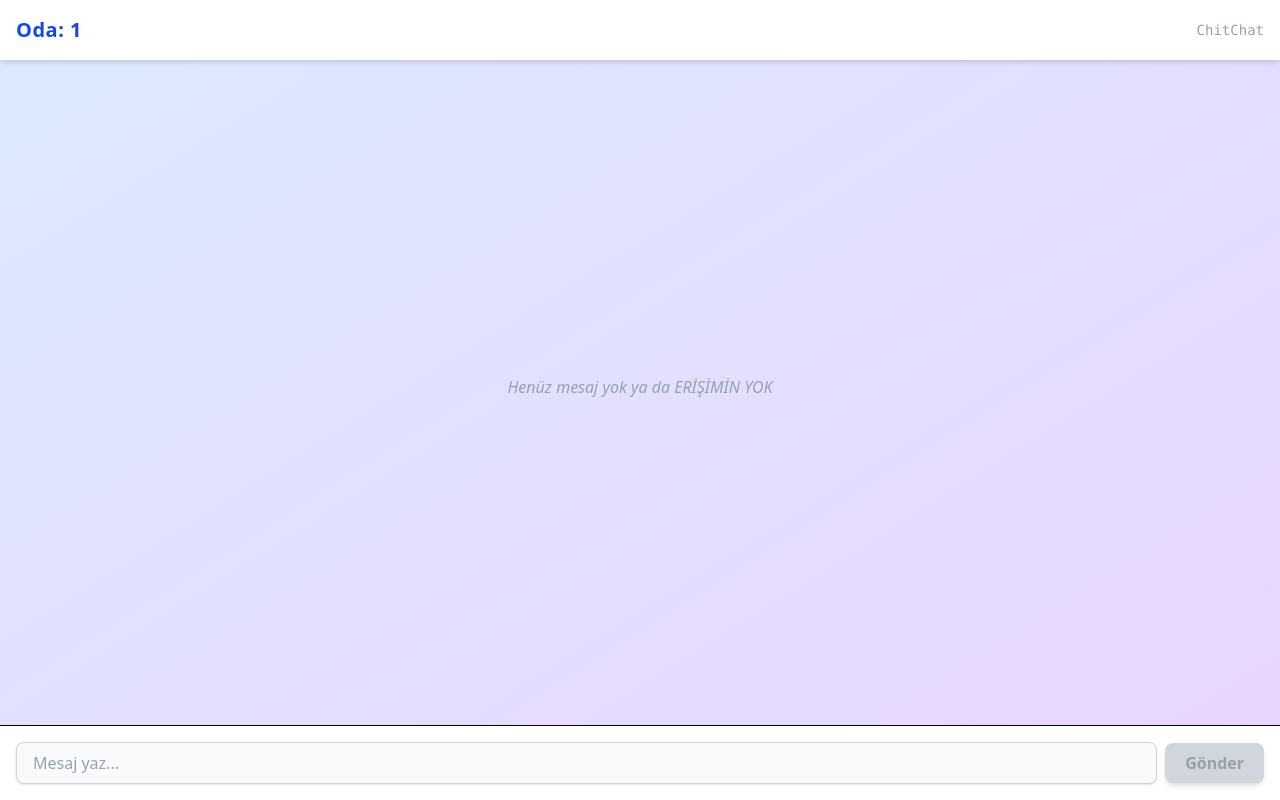
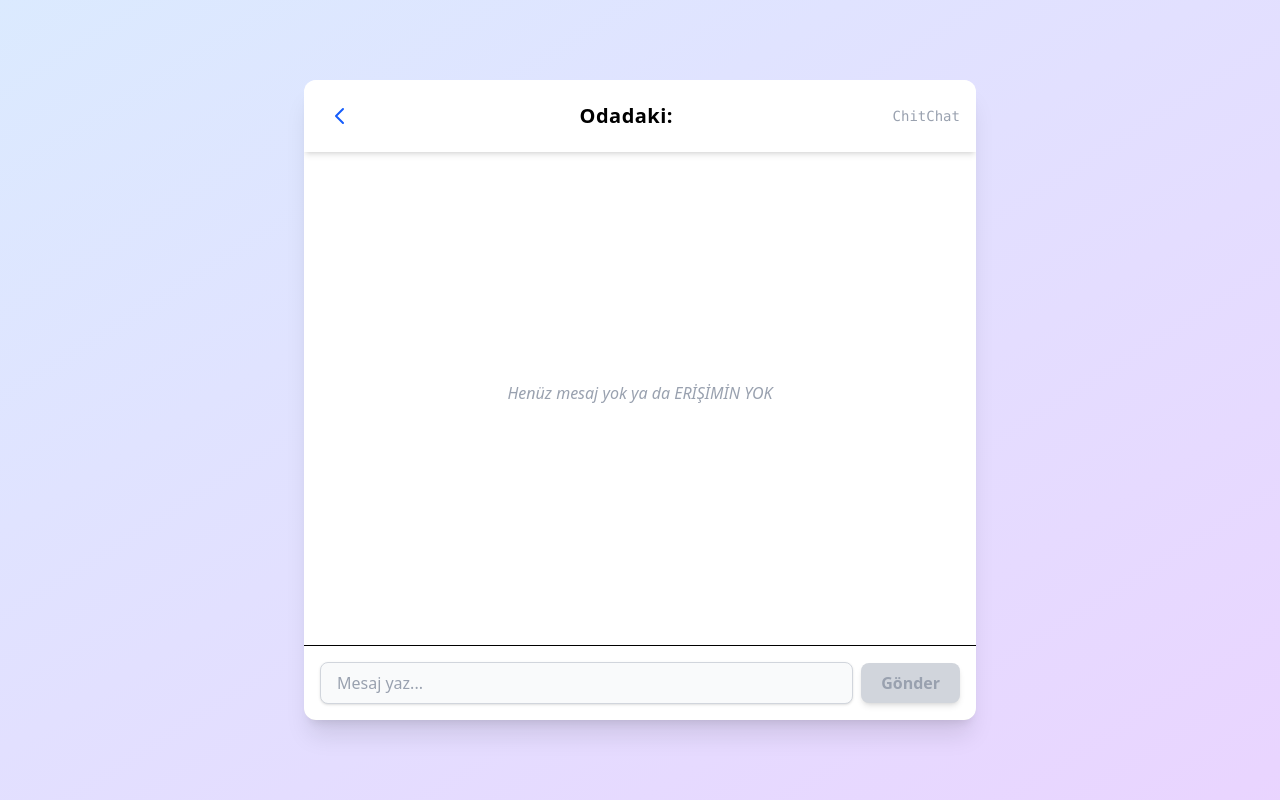
Before and after one commit to ismailcolakk13/ChitChat, a React (Vite) app: page /chat/1 in a window 1280 px wide. Built offline with nearby package versions, Linux system fonts and the light colour scheme.

Commit message:
api url ve stil güncellemeleri

```diff
--- a/package.json
+++ b/package.json
@@ -12,6 +12,8 @@
   "dependencies": {
     "@tailwindcss/vite": "^4.0.15",
     "axios": "^1.8.4",
+    "dotenv": "^16.5.0",
+    "framer-motion": "^12.16.0",
     "fs": "^0.0.1-security",
     "jwt-decode": "^4.0.0",
     "react": "^19.0.0",
--- a/src/App.jsx
+++ b/src/App.jsx
@@ -1,5 +1,6 @@
 import { useContext } from "react";
-import { Route, Routes } from "react-router-dom";
+import { Route, Routes, useLocation } from "react-router-dom";
+import { AnimatePresence, motion } from "framer-motion";
 import ChatRoom from "./components/ChatRoom";
 import Dashboard from "./components/Dashboard";
 import Login from "./components/Login";
@@ -9,16 +10,21 @@ import { UserContext } from "./context/UserContext";
 
 function App() {
   const { user } = useContext(UserContext);
+  const location = useLocation();
 
   return (
-    <Routes>
-      <Route path="/" element={user ? <Dashboard/> : <Login/>}/>
-      <Route path="/login" element={<Login />} />
-      <Route path="/register" element={<Register />} />
-      <Route path="/dashboard" element={<Dashboard />} />
-      <Route path="/chat/:roomId" element={<ChatRoom />} />
-      <Route path="*" element={<NotFound />} />
-    </Routes>
+    <div className="bg-gradient-to-br from-blue-100 to-purple-200">
+    <AnimatePresence mode="wait">
+      <Routes location={location} key={location.pathname}>
+        <Route path="/" element={user ? <Dashboard /> : <Login />} />
+        <Route path="/login" element={<Login />} />
+        <Route path="/register" element={<Register />} />
+        <Route path="/dashboard" element={<motion.div initial={{ opacity: 0, y: 40 }} animate={{ opacity: 1, y: 0 }} exit={{ opacity: 0, y: -40 }} transition={{ duration: 0.4, type: 'spring' }}><Dashboard /></motion.div>} />
+        <Route path="/chat/:roomId" element={<motion.div initial={{ opacity: 0, y: 40 }} animate={{ opacity: 1, y: 0 }} exit={{ opacity: 0, y: -40 }} transition={{ duration: 0.4, type: 'spring' }}><ChatRoom /></motion.div>} />
+        <Route path="*" element={<NotFound />} />
+      </Routes>
+    </AnimatePresence>
+    </div>
   );
 }
 
--- a/src/components/ChatRoom.jsx
+++ b/src/components/ChatRoom.jsx
@@ -1,5 +1,5 @@
 import { useContext, useEffect, useRef, useState } from "react";
-import { useParams } from "react-router-dom";
+import { useParams, useNavigate, useLocation } from "react-router-dom";
 import SockJS from "sockjs-client";
 import { over } from "stompjs";
 import { UserContext } from "../context/UserContext";
@@ -8,6 +8,9 @@ import api from "../services/api";
 function ChatRoom() {
   const { roomId } = useParams();
   const { user, token } = useContext(UserContext);
+  const navigate = useNavigate();
+  const location = useLocation();
+  const state = location.state;
 
   const [messages, setMessages] = useState([]);
   const [inputText, setInputText] = useState("");
@@ -31,7 +34,7 @@ function ChatRoom() {
     const stomp = over(socket);
     stompClient.current = stomp;
 
-    console.log(token);
+    console.log(state);
 
     stomp.connect(
       {
@@ -87,15 +90,37 @@ function ChatRoom() {
   };
 
   return (
-    <div className="flex flex-col h-dvh bg-gradient-to-br from-blue-100 to-purple-200">
-      <header className="p-4 bg-white shadow-md flex items-center justify-between">
+    <div className="min-h-screen flex items-center justify-center p-4">
+      <div className="bg-white shadow-xl rounded-xl w-full max-w-2xl flex flex-col h-[80vh] overflow-hidden md:h-[80vh] md:my-0 my-0 md:rounded-xl rounded-none md:max-w-2xl max-w-full min-h-[100dvh] md:min-h-0">
+        <header className="p-4 bg-white shadow-md flex items-center justify-between rounded-t-xl z-10">
+          <button
+            onClick={() => navigate("/dashboard")}
+            className="p-2 rounded-full hover:bg-blue-100 transition-colors focus:outline-none focus:ring-2 focus:ring-blue-400"
+            title="Dashboard'a dön"
+          >
+            {/* Sol ok ikonu (Heroicons veya SVG) */}
+            <svg
+              xmlns="http://www.w3.org/2000/svg"
+              className="h-6 w-6 text-blue-600"
+              fill="none"
+              viewBox="0 0 24 24"
+              stroke="currentColor"
+            >
+              <path
+                strokeLinecap="round"
+                strokeLinejoin="round"
+                strokeWidth={2}
+                d="M15 19l-7-7 7-7"
+              />
+            </svg>
+          </button>
           <h2 className="text-xl font-bold text-blue-700 tracking-wide">
-          Oda: {roomId}
+            <span className="text-black">Odadaki:</span> {state?.guest?.username}
           </h2>
           <span className="text-sm text-gray-400 font-mono">ChitChat</span>
         </header>
 
-      <div className="flex-1 overflow-y-auto p-4 space-y-3 flex flex-col">
+        <div className="flex-1 overflow-y-auto p-4 space-y-3 flex flex-col relative z-0">
           {messages.length === 0 && (
             <div className="flex flex-1 items-center justify-center text-gray-400 italic select-none">
               Henüz mesaj yok ya da ERİŞİMİN YOK
@@ -112,8 +137,7 @@ function ChatRoom() {
                   className={`px-4 py-2 rounded-2xl max-w-xs break-words shadow-md text-base font-medium transition-all \
                     ${isOwn
                       ? "bg-gradient-to-r from-blue-500 to-blue-400 text-white border border-blue-300"
-                    : "bg-white text-gray-800 border border-gray-200"}
-                `}
+                      : "bg-white text-gray-800 border border-gray-200"}`}
                   style={{ wordBreak: "break-word" }}
                 >
                   {msg.text}
@@ -124,7 +148,7 @@ function ChatRoom() {
           <div ref={messagesEndRef} />
         </div>
 
-      <div className="p-4 bg-white border-t flex items-center space-x-2 shadow-md">
+        <div className="p-4 bg-white border-t flex items-center space-x-2 shadow-md rounded-b-xl">
           <input
             type="text"
             className="flex-1 px-4 py-2 border border-gray-300 rounded-lg focus:outline-none focus:ring-2 focus:ring-blue-400 bg-gray-50 text-gray-800 placeholder-gray-400 shadow-sm"
@@ -145,6 +169,7 @@ function ChatRoom() {
           </button>
         </div>
       </div>
+    </div>
   );
 }
 
--- a/src/components/Dashboard.jsx
+++ b/src/components/Dashboard.jsx
@@ -43,12 +43,12 @@ function Dashboard() {
     navigate("/login");
   };
 
-  const goToRoom = (roomId) => {
-    navigate(`/chat/${roomId}`);
+  const goToRoom = (roomId,guest) => {
+    navigate(`/chat/${roomId}` , {state:{guest:guest}});
   };
 
   return (
-    <div className="min-h-screen flex items-center justify-center bg-gradient-to-br from-blue-100 to-purple-200 p-4">
+    <div className="min-h-screen flex items-center justify-center p-4">
       <div className="bg-white shadow-xl rounded-xl p-8 w-full max-w-md">
         <h2 className="text-2xl font-bold text-gray-800 mb-2 text-center">
           Hoşgeldin,{" "}
@@ -77,11 +77,11 @@ function Dashboard() {
             {rooms.map((room) => (
               <li key={room.roomId}>
                 <button
-                  onClick={() => goToRoom(room.roomId)}
+                  onClick={() => goToRoom(room.roomId,room.users.find((u)=>u.username !== user.username))}
                   className="w-full text-left px-4 py-2 bg-gray-100 rounded-lg hover:bg-blue-100 transition border border-gray-200 shadow-sm font-medium text-gray-700"
                 >
                   <span className="font-semibold text-blue-600">
-                    {room.users.map((user)=> (<span> {user.username} </span>))}
+                    {room.users.map((user)=> (<span key={user.username}> {user.username} </span>))}
                   </span>
                   odası
                 </button>
--- a/src/components/NotFound.jsx
+++ b/src/components/NotFound.jsx
@@ -2,7 +2,7 @@ import { Link } from "react-router-dom";
 
 function NotFound() {
   return (
-    <div className="min-h-screen flex flex-col items-center justify-center bg-gradient-to-br from-blue-100 to-purple-200">
+    <div className="min-h-screen flex flex-col items-center justify-center">
       <h1 className="text-6xl font-bold text-blue-600 mb-4">404</h1>
       <h2 className="text-2xl font-semibold text-gray-700 mb-2">Sayfa Bulunamadı</h2>
       <p className="text-gray-500 mb-6">Aradığınız sayfa mevcut değil veya taşınmış olabilir.</p>
--- a/src/components/Register.jsx
+++ b/src/components/Register.jsx
@@ -1,4 +1,6 @@
+import { useState } from "react";
 import { useNavigate } from "react-router-dom";
+import { motion } from "framer-motion";
 
 function Register() {
   const navigate = useNavigate();
@@ -11,7 +13,7 @@ function Register() {
   const handleSubmit = async (e) => {
     e.preventDefault();
     try {
-      await registerUser(username,password,age,role);
+      await registerUser(username, password, age, role);
       navigate("/login");
     } catch (err) {
       console.error(err);
@@ -20,31 +22,59 @@ function Register() {
   };
 
   return (
-    <form onSubmit={handleSubmit}>
-      <h2>Aramıza Katıl!</h2>
+    <div className="min-h-screen flex items-center justify-center p-4">
+      <div className="bg-white shadow-xl rounded-xl p-8 w-full max-w-sm flex flex-col gap-4">
+        <motion.form
+          initial={{ opacity: 0, y: 40 }}
+          animate={{ opacity: 1, y: 0 }}
+          exit={{ opacity: 0, y: -40 }}
+          transition={{ duration: 0.4, type: "spring" }}
+          onSubmit={handleSubmit}
+          className="flex flex-col gap-4"
+        >
+          <h2 className="text-2xl font-bold text-blue-700 mb-2 text-center">
+            Aramıza Katıl!
+          </h2>
           <input
             value={username}
             onChange={(e) => setUsername(e.target.value)}
             placeholder="Kullanıcı adı"
+            className="px-4 py-2 border border-gray-300 rounded-lg focus:outline-none focus:ring-2 focus:ring-blue-400 bg-gray-50 text-gray-800 placeholder-gray-400 shadow-sm"
           />
           <input
             type="password"
             value={password}
             onChange={(e) => setPassword(e.target.value)}
             placeholder="Şifre"
+            className="px-4 py-2 border border-gray-300 rounded-lg focus:outline-none focus:ring-2 focus:ring-blue-400 bg-gray-50 text-gray-800 placeholder-gray-400 shadow-sm"
           />
           <input
             value={age}
             onChange={(e) => setAge(e.target.value)}
             placeholder="Yaş"
+            className="px-4 py-2 border border-gray-300 rounded-lg focus:outline-none focus:ring-2 focus:ring-blue-400 bg-gray-50 text-gray-800 placeholder-gray-400 shadow-sm"
           />
           <input
             value={role}
             onChange={(e) => setRole(e.target.value)}
             placeholder="Rol"
+            className="px-4 py-2 border border-gray-300 rounded-lg focus:outline-none focus:ring-2 focus:ring-blue-400 bg-gray-50 text-gray-800 placeholder-gray-400 shadow-sm"
           />
-      <button type="submit">Kaydol</button>
-    </form>
+          <button
+            type="submit"
+            className="px-4 py-2 bg-gradient-to-r from-blue-500 to-blue-600 text-white rounded-lg hover:from-blue-600 hover:to-blue-700 transition font-semibold shadow-md mt-2"
+          >
+            Kaydol
+          </button>
+        </motion.form>
+        <button
+          onClick={() => navigate("/login")}
+          className="px-4 py-2 bg-white border border-blue-200 text-blue-700 rounded-lg hover:bg-blue-50 hover:border-blue-400 transition font-medium shadow"
+        >
+          Girişe Dön
+        </button>
+      </div>
+    </div>
   );
 }
 
--- a/vite.config.js
+++ b/vite.config.js
@@ -1,6 +1,9 @@
 import tailwindcss from "@tailwindcss/vite";
 import react from "@vitejs/plugin-react";
 import { defineConfig } from "vite";
+import dotenv from 'dotenv';
+
+dotenv.config();
 
 // https://vite.dev/config/
 export default defineConfig({
@@ -13,9 +16,13 @@ export default defineConfig({
   },
   server: {
     proxy: {
-      "/api": "http://localhost:8080",
+      "/api": {
+        target: process.env.API,
+        changeOrigin: true,
+        secure: false,
+      },
       "/ws-chat": {
-        target: "http://localhost:8080",
+        target: process.env.API,
         ws: true,
         changeOrigin: true,
       },
```
Also changed, not shown: src/components/Login.jsx (+28 -25 lines), 2 other files (tests, documents, lock files or other folders). Lines whose indentation alone changed are shown as unchanged.
